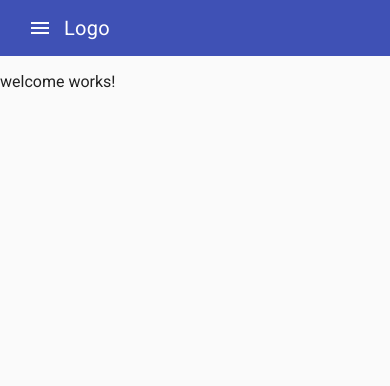
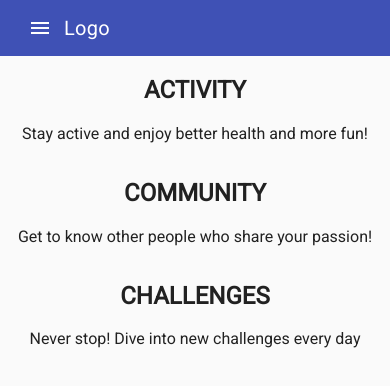
Before and after one commit to ashish-mahuri/fitness-tracker, an Angular app: page / in a window 390 px wide. Shown: the top 386 px of the page. Built offline with nearby package versions, Linux system fonts and the light colour scheme.

Commit message:
Implemented responsive welcome page using fxLayout.

```diff
--- a/src/app/welcome/welcome.component.css
+++ b/src/app/welcome/welcome.component.css
@@ -0,0 +1,3 @@
+.welcome {
+    text-align: center;
+}
--- a/src/app/welcome/welcome.component.html
+++ b/src/app/welcome/welcome.component.html
@@ -1 +1,14 @@
-<p>welcome works!</p>
+<div class="welcome" fxLayout="column" fxLayout.gt-md="row" fxLayoutGap.gt-md="20px" fxLayoutAlign="center center">
+    <section>
+      <h1>ACTIVITY</h1>
+      <p>Stay active and enjoy better health and more fun!</p>
+    </section>
+    <section>
+      <h1>COMMUNITY</h1>
+      <p>Get to know other people who share your passion!</p>
+    </section>
+    <section>
+      <h1>CHALLENGES</h1>
+      <p>Never stop! Dive into new challenges every day</p>
+    </section>
+  </div>
```
